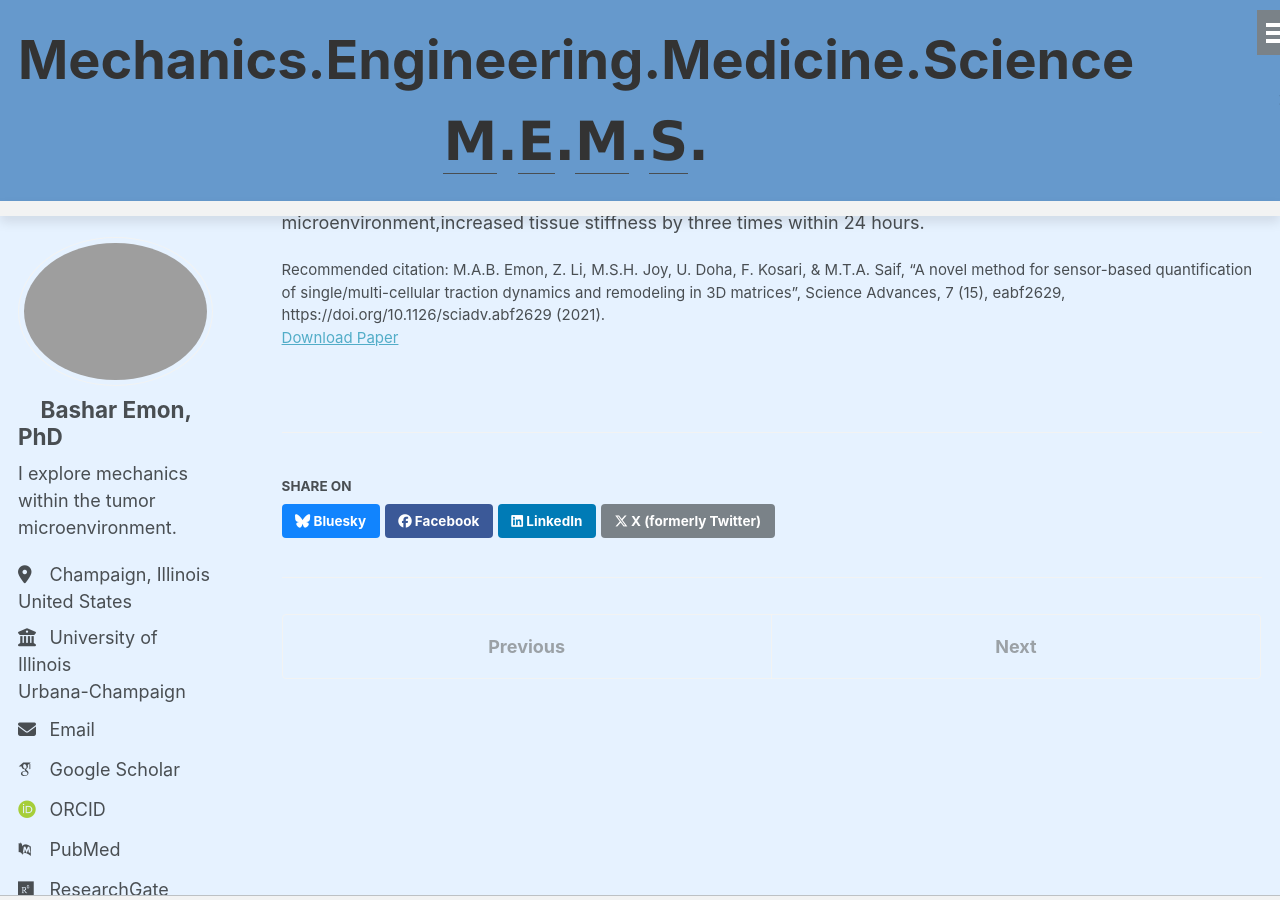
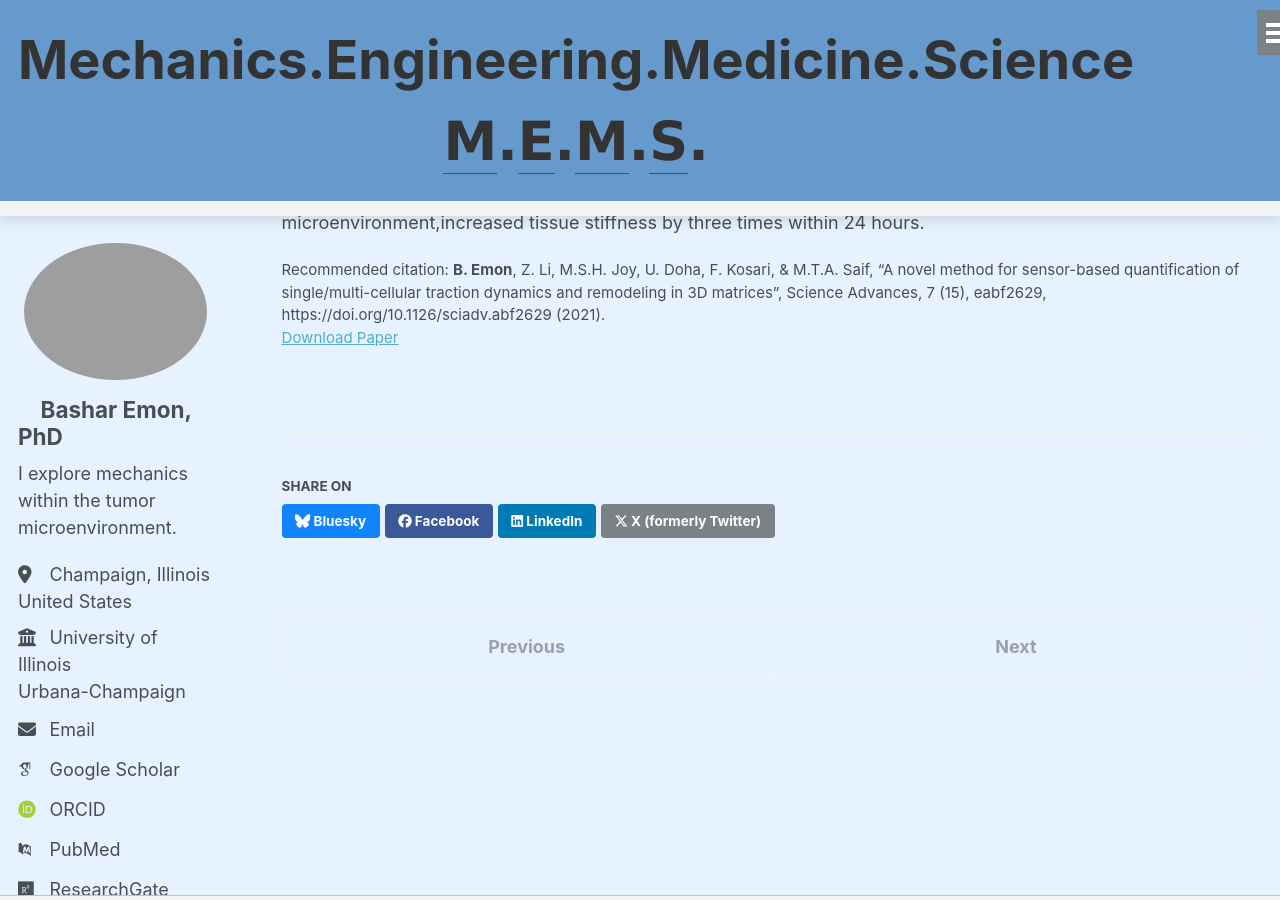
Before and after one commit to BasharEmon/BasharEmon.github.io, a Jekyll site: the page built from _publications/ScienceAdvances2021.md, in a window 1280 px wide and 900 px high, scrolled down 396 px. Built offline with Jekyll 4.4.1, drawn with Linux system fonts in a browser that asks for light colours; some web fonts are replaced.

```diff
--- a/_publications/ScienceAdvances2021.md
+++ b/_publications/ScienceAdvances2021.md
@@ -7,7 +7,7 @@ excerpt: 'We introduced a sensor that quantifies 3D cell traction and matrix rem
 date: 2021-04-09
 venue: 'Science Advances'
 paperurl: 'http://BasharEmon.github.io/files/ScienceAdvances2021.pdf'
-citation: 'M.A.B. Emon, Z. Li, M.S.H. Joy, U. Doha, F. Kosari, & M.T.A. Saif, “A novel method for sensor-based quantification of single/multi-cellular traction dynamics and remodeling in 3D matrices”, Science Advances, 7 (15), eabf2629, https://doi.org/10.1126/sciadv.abf2629 (2021).'
+citation: '<b>B. Emon</b>, Z. Li, M.S.H. Joy, U. Doha, F. Kosari, & M.T.A. Saif, “A novel method for sensor-based quantification of single/multi-cellular traction dynamics and remodeling in 3D matrices”, Science Advances, 7 (15), eabf2629, https://doi.org/10.1126/sciadv.abf2629 (2021).'
 ---
 
 Cells in vivo generate mechanical traction on the surrounding 3D extracellular matrix (ECM) and neighboring cells.Such traction and biochemical cues may remodel the matrix, e.g., increase stiffness, which, in turn, influences cellfunctions and forces. This dynamic reciprocity mediates development and tumorigenesis. Currently, there is nomethod available to directly quantify single-cell forces and matrix remodeling in 3D. Here, we introduce a methodto fulfill this long-standing need. We developed a high-resolution microfabricated sensor that hosts a 3D cell-ECMtissue formed by self-assembly. This sensor measures cell forces and tissue stiffness and can apply mechanicalstimulation to the tissue. We measured single and multicellular force dynamics of fibroblasts (3T3), human colon(FET) and lung (A549) cancer cells, and cancer-associated fibroblasts (CAF05) with 1-nN resolution. Single cellsshow notable force fluctuations in 3D. FET/CAF coculture system, mimicking cancer tumor microenvironment,increased tissue stiffness by three times within 24 hours.
```
